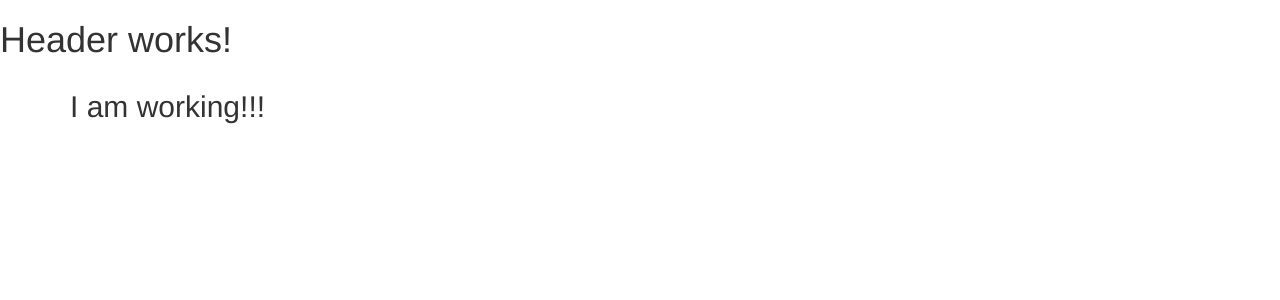
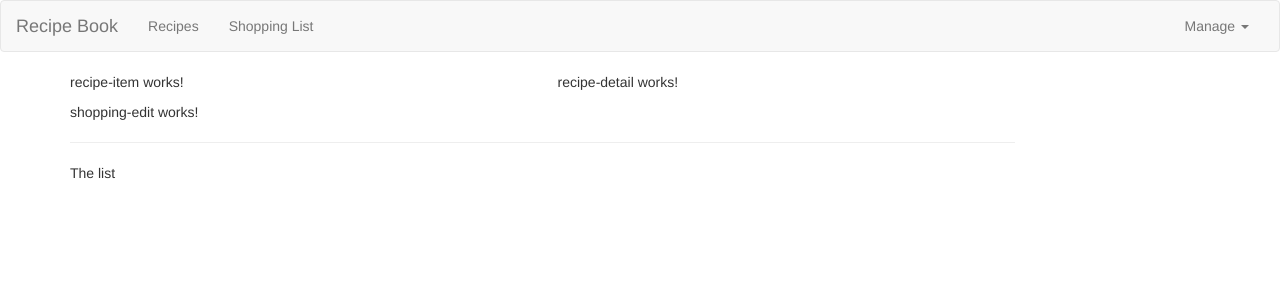
Before and after one commit to isalavat/angular-17-recipe-book-course-project, an Angular app: page / in a window 1280 px wide. Shown: the top 300 px of the page. Built offline with nearby package versions, Linux system fonts and the light colour scheme.

Commit message:
template structure added

```diff
--- a/src/app/app.component.html
+++ b/src/app/app.component.html
@@ -2,7 +2,8 @@
 <div class="container">
   <div class="row">
     <div class="col-md-12">
-      <h2>I am working!!!</h2>
+      <app-recipes></app-recipes>
+      <app-shopping-list></app-shopping-list>
     </div>
   </div>
 </div>
--- a/src/app/header/header.component.html
+++ b/src/app/header/header.component.html
@@ -1 +1,24 @@
-<h1>Header works!</h1>
+<nav class="navbar navbar-default">
+  <div class="container-fluid">
+    <div class="navbar-header">
+      <a href="#" class="navbar-brand">Recipe Book</a>
+    </div>
+    <div class="collapse navbar-collapse">
+      <ul class="nav navbar-nav">
+        <li><a href="#">Recipes</a></li>
+        <li><a href="#">Shopping List</a></li>
+      </ul>
+      <ul class="nav navbar-nav navbar-right">
+        <li class="dropdown">
+          <a href="#" class="dropdown-toggle" role="button"
+            >Manage <span class="caret"></span
+          ></a>
+          <ul class="dropdown-menu">
+            <li><a href="#">Save Data</a></li>
+            <li><a href="#">Fetch data</a></li>
+          </ul>
+        </li>
+      </ul>
+    </div>
+  </div>
+</nav>
--- a/src/app/recipes/recipe-list/recipe-list.component.html
+++ b/src/app/recipes/recipe-list/recipe-list.component.html
@@ -1 +1 @@
-<p>recipe-list works!</p>
+<app-recipe-item></app-recipe-item>
--- a/src/app/recipes/recipes.component.html
+++ b/src/app/recipes/recipes.component.html
@@ -1 +1,8 @@
-<p>recipes works!</p>
+<div class="row">
+  <div class="col-md-5">
+    <app-recipe-list></app-recipe-list>
+  </div>
+  <div class="col-md-7">
+    <app-recipe-detail> </app-recipe-detail>
+  </div>
+</div>
--- a/src/app/shopping-list/shopping-list.component.html
+++ b/src/app/shopping-list/shopping-list.component.html
@@ -1 +1,7 @@
-<p>shopping-list works!</p>
+<div class="row">
+  <div class="col-xs-10">
+    <app-shopping-edit></app-shopping-edit>
+    <hr />
+    <p>The list</p>
+  </div>
+</div>
```
